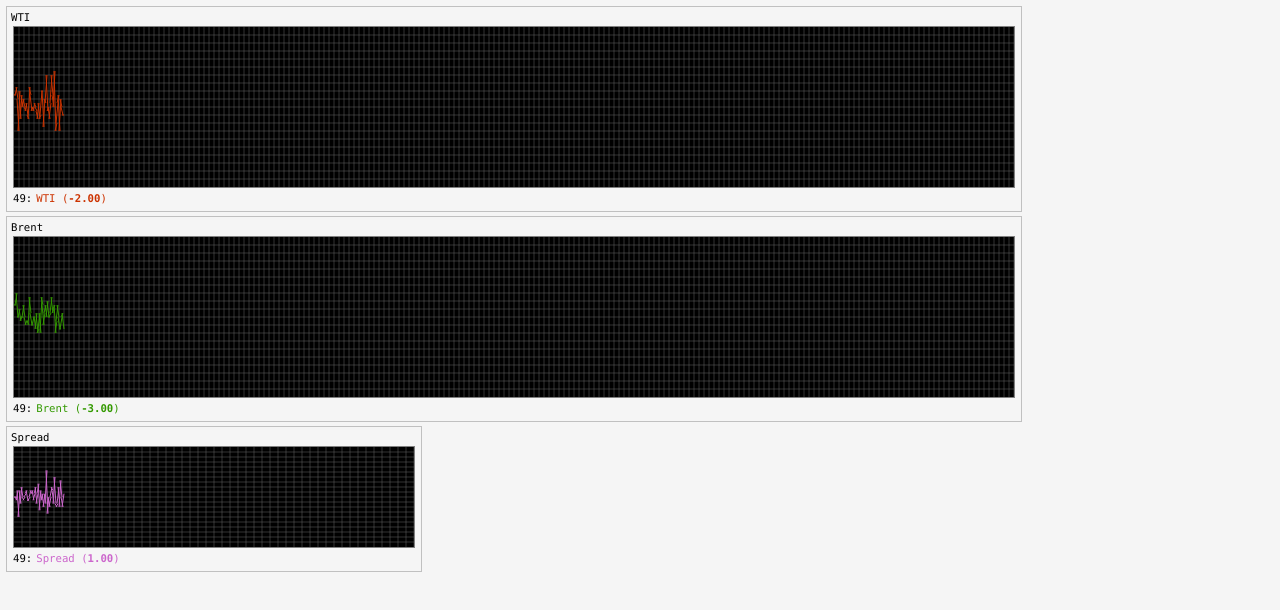
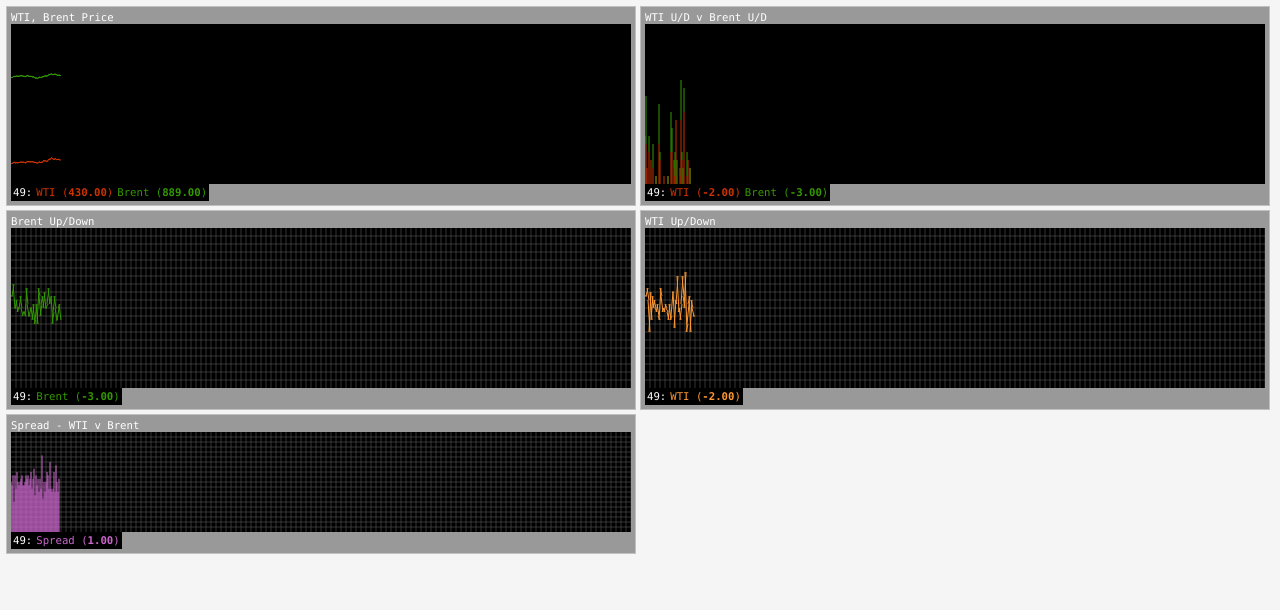
Before and after one commit to billywhizz/chartX, a plain HTML site: page demo.html in a window 1280 px wide. Drawn offline with Linux system fonts and the light colour scheme.

Commit message:
added charts to demo

```diff
--- a/demo.html
+++ b/demo.html
@@ -5,45 +5,73 @@
 <script type="text/javascript" src="js/chartx.js"></script>
 <script type="text/javascript" src="js/prices.js"></script>
 <script type="text/javascript">
+var panelwidth = (window.innerWidth / 2) - 20;
 function onLoad() {
-	var c1 = new ChartX("test1", {
-		"width": 1000,
+	var c6 = new ChartX("PRICE/WTI/BRN", {
+		"width": panelwidth,
 		"height": 160,
 		"bufferfactor": 3,
-		"title": "WTI",
+		"title": "WTI, Brent Price",
+		"legend": true,
+		"container": "charts",
+		"bgcolor": "black",
+		"linewidth": 1,
+		"series": [
+			{
+				"name": "WTI",
+				"color": "#cc3300",
+				"type": "line",
+				"yscale": 870,
+				"cross": -300
+			},
+			{
+				"name": "Brent",
+				"color": "#339900",
+				"type": "line",
+				"yscale": 870,
+				"cross": -300
+			}
+		]
+	});
+	var c1 = new ChartX("UDV/WTI/BRN", {
+		"width": panelwidth,
+		"height": 160,
+		"bufferfactor": 3,
+		"title": "WTI U/D v Brent U/D",
+		"legend": true,
+		"container": "charts",
+		"bgcolor": "black",
+		"linewidth": 1,
+		"series": [
+			{
+				"name": "WTI",
+				"color": "#cc3300",
+				"type": "stack",
+				"yscale": 20,
+				"cross": 0
+			},
+			{
+				"name": "Brent",
+				"color": "#339900",
+				"type": "stack",
+				"yscale": 20,
+				"cross": 0
+			}
+		]
+	});
+	var c2 = new ChartX("UD/BRN", {
+		"width": panelwidth,
+		"height": 160,
+		"bufferfactor": 3,
+		"title": "Brent Up/Down",
 		"legend": true,
 		"container": "charts",
 		"bgcolor": "black",
 		"linewidth": 1,
 		"grid": {
 			"color": "#666666",
-			"hsegments": 200,
-			"vsegments": 20,
-			"linewidth": .5
-		},
-		"series": [
-			{
-				"name": "WTI",
-				"color": "#cc3300",
-				"type": "line",
-				"yscale": 40,
-				"cross": 20
-			}
-		]
-	});
-	var c2 = new ChartX("test2", {
-		"width": 1000,
-		"height": 160,
-		"bufferfactor": 3,
-		"title": "Brent",
-		"legend": true,
-		"container": "charts",
-		"bgcolor": "black",
-		"linewidth": 1,
-		"grid": {
-			"color": "#666666",
-			"hsegments": 200,
-			"vsegments": 20,
+			"hsegments": panelwidth/5,
+			"vsegments": 100/5,
 			"linewidth": .5
 		},
 		"series": [
@@ -56,26 +84,51 @@ function onLoad() {
 			}
 		]
 	});
-	var c3 = new ChartX("test3", {
-		"width": 400,
-		"height": 100,
+	var c3 = new ChartX("UD/WTI", {
+		"width": panelwidth,
+		"height": 160,
 		"bufferfactor": 3,
-		"title": "Spread",
+		"title": "WTI Up/Down",
 		"legend": true,
 		"container": "charts",
 		"bgcolor": "black",
 		"linewidth": 1,
 		"grid": {
 			"color": "#666666",
-			"hsegments": 50,
-			"vsegments": 20,
+			"hsegments": panelwidth/5,
+			"vsegments": 100/5,
+			"linewidth": .5
+		},
+		"series": [
+			{
+				"name": "WTI",
+				"color": "#ff9933",
+				"type": "line",
+				"yscale": 40,
+				"cross": 20
+			}
+		]
+	});
+	var c4 = new ChartX("SPREAD", {
+		"width": panelwidth,
+		"height": 100,
+		"bufferfactor": 3,
+		"title": "Spread - WTI v Brent",
+		"legend": true,
+		"container": "charts",
+		"bgcolor": "black",
+		"linewidth": 1,
+		"grid": {
+			"color": "#666666",
+			"hsegments": panelwidth/5,
+			"vsegments": 100/5,
 			"linewidth": .5
 		},
 		"series": [
 			{
 				"name": "Spread",
 				"color": "#cc66cc",
-				"type": "line",
+				"type": "stack",
 				"yscale": 30,
 				"cross": 15
 			}
@@ -86,21 +139,30 @@ function onLoad() {
 	var lastspread = 0;
 	setInterval(function() {
 		var price = prices[idx++];
+		var spread = ((price[2]*100) - (price[3]*100));
 		if(prev) {
 			var wti = ((price[2] * 100) - (prev[2] * 100));
 			var brent = ((price[3] * 100) - (prev[3] * 100));
 			c1.draw({
-				WTI: wti
+				WTI: wti,
+				Brent: brent
 			});
 			c2.draw({
 				Brent: brent
 			});
 			c3.draw({
-				Spread: Math.abs(((price[2]*100) - (price[3]*100))) - lastspread,
+				WTI: wti
+			});
+			c4.draw({
+				Spread: spread - lastspread,
+			});
+			c6.draw({
+				WTI: (price[2] * 100) - 11000,
+				Brent: (price[3] * 100) - 8000
 			});
 		}
 		prev = price;
-		lastspread = Math.abs((price[2] * 100) - (price[3] * 100));
+		lastspread = spread;
 		if(idx == prices.length) idx = 0;
 	}, 100);
 /*
@@ -128,17 +190,30 @@ body {
   padding: 4px;
 }
 
-div.chartc {
+div.cx-chart {
 	padding: 4px;
 	border: 1px solid silver;
 	margin: 2px;
 	float: left;
+	background-color: #999999;
+	color: white;
 }
 
-canvas.chart {
-	border: 1px solid gray;
-	margin: 2px;
+span.cx-legend-label {
+	background-color: black;
 }
+
+span.cx-legend-indicator {
+	background-color: black;
+}
+
+canvas.cx-canvas {
+}
+
+div.cx-legend {
+	background-color: black;
+}
+
 </style>
 </head>
 <body onload="onLoad()">
--- a/js/chartx.js
+++ b/js/chartx.js
@@ -1,5 +1,32 @@
 function ChartX(canvasid, options) {
 	var pos = 0;
+	var divc;
+	var canvas;
+	var context;
+	var pg;
+	var pgcontext;
+	var prev;
+	var count = 0;
+
+	this.table = null;
+
+	this.clear = function() {
+		clearrect(context, 0, 0, options.width, options.height, options.bgcolor);
+		clearrect(pgcontext, 0, 0, options.width * options.bufferfactor, options.height, options.bgcolor);
+		pos = 0;
+		prev = null;
+		count = 0;
+	}
+
+	this.toggleLegend = function() {
+		if(options.legend) {
+			this.table.setAttribute("display", "block");
+		}
+		else {
+			this.table.setAttribute("display", "none");
+		}
+		options.legend = !options.legend;
+	}
 
 	function clearrect(context, left, top, width, height, color) {
 		var oldFill = context.fillStyle;
@@ -24,47 +51,7 @@ function ChartX(canvasid, options) {
 		context.closePath();
 	}
 
-	var divc = document.getElementById(canvasid + "div");
-	if(!divc) {
-		divc = document.createElement("div");
-		divc.setAttribute("class", "chartc");
-		divc.setAttribute("id", canvasid + "div");
-		var container = document.getElementById(options.container);
-		container.appendChild(divc);
-		//$(options.container).append(divc);
-		divc.setAttribute("display", "block");
-	}
-	if(options.title) divc.innerHTML = "<span>" + options.title + "</span><br />";
-	if(options.onclick) {
-		divc.onclick = options.onclick;
-	}
-	divc = document.getElementById(canvasid + "div");
-	//divc = $("#" + canvasid + "div");
-	var canvas = document.getElementById(canvasid);
-	if(!canvas) {
-		canvas = document.createElement("canvas");
-		canvas.setAttribute("class", "chart");
-		canvas.setAttribute("id", canvasid);
-		divc.appendChild(canvas);
-		canvas.setAttribute("display", "block");
-		canvas.setAttribute("visibility", "visible");
-	}
-	canvas.setAttribute("width", options.width);
-	canvas.setAttribute("height", options.height);
-
-	var context = canvas.getContext("2d");
-
-	context.lineWidth = options.linewidth || 1;
-	this.showtable = options.showtable;
-	clearrect(context, 0, 0, options.width, options.height, options.bgcolor);
-
-	var pg = document.createElement("canvas");
-	pg.setAttribute("width", options.width * options.bufferfactor);
-	pg.setAttribute("height", options.height);
-	var pgcontext = pg.getContext("2d");
-	pgcontext.lineWidth = options.linewidth || 1;
-	clearrect(pgcontext, 0, 0, options.width * options.bufferfactor, options.height, options.bgcolor);
-	if(options.grid) {
+	function drawGrid() {
 		pgcontext.lineWidth = options.grid.linewidth || 1;
         pgcontext.strokeStyle = options.grid.color;
 		for(i=(options.width/options.grid.hsegments); i<options.width * options.bufferfactor; i += (options.width/options.grid.hsegments)) {
@@ -75,28 +62,55 @@ function ChartX(canvasid, options) {
 		}
 		pgcontext.lineWidth = options.linewidth || 1;
 	}
-	var prev = null;
-	var count = 0;
+
+	divc = document.getElementById(canvasid + "div");
+	if(!divc) {
+		divc = document.createElement("div");
+		divc.setAttribute("class", "cx-chart");
+		divc.setAttribute("id", canvasid + "div");
+		var container = document.getElementById(options.container);
+		container.appendChild(divc);
+		divc.setAttribute("display", "block");
+	}
+	if(options.title) divc.innerHTML = "<span>" + options.title + "</span><br />";
+	if(options.onclick) {
+		divc.onclick = options.onclick;
+	}
+	divc = document.getElementById(canvasid + "div");
+	canvas = document.getElementById(canvasid);
+	if(!canvas) {
+		canvas = document.createElement("canvas");
+		canvas.setAttribute("class", "cx-canvas");
+		canvas.setAttribute("id", canvasid);
+		divc.appendChild(canvas);
+		canvas.setAttribute("display", "block");
+		canvas.setAttribute("visibility", "visible");
+	}
+	canvas.setAttribute("width", options.width);
+	canvas.setAttribute("height", options.height);
+	context = canvas.getContext("2d");
+	context.lineWidth = options.linewidth || 1;
+	clearrect(context, 0, 0, options.width, options.height, options.bgcolor);
+	pg = document.createElement("canvas");
+	pg.setAttribute("width", options.width * options.bufferfactor);
+	pg.setAttribute("height", options.height);
+	pgcontext = pg.getContext("2d");
+	pgcontext.lineWidth = options.linewidth || 1;
+	clearrect(pgcontext, 0, 0, options.width * options.bufferfactor, options.height, options.bgcolor);
+	if(options.grid) drawGrid();
+	prev = null;
+	count = 0;
 	this.draw = function(stat) {
 		count++;
 		var lbuff = [];
-		lbuff.push("<span style=\"display: block; float: left; padding: 2px;\">" + count + ": </span>");
+		lbuff.push("<span class=\"cx-legend-label\" style=\"display: block; float: left; padding: 2px;\">" + count + ": </span>");
 		if(pos > ((options.width * options.bufferfactor) - 1)) {
 			clearrect(pgcontext, 0, 0, options.width * options.bufferfactor, options.height, options.bgcolor);
-			if(options.grid) {
-				pgcontext.lineWidth = options.grid.linewidth || 1;
-		        pgcontext.strokeStyle = options.grid.color;
-				for(i=(options.width/options.grid.hsegments); i<options.width * options.bufferfactor; i += (options.width/options.grid.hsegments)) {
-					line(pgcontext, i, options.height, i, 0);
-				}
-				for(i=(options.height/options.grid.vsegments); i<options.height; i += (options.height/options.grid.vsegments)) {
-					line(pgcontext, 0, i, options.width * options.bufferfactor, i);
-				}
-			}
+			if(options.grid) drawGrid();
 			pgcontext.drawImage(canvas, 0, 0, options.width, options.height);
 			pos = options.width;
 		}
-		y1 = options.height;
+		var y1 = options.height;
 		options.series.forEach(function(item) {
 			pgcontext.lineWidth = options.linewidth || 1;
         	pgcontext.strokeStyle = item.color;
@@ -134,15 +148,17 @@ function ChartX(canvasid, options) {
 				this.table = document.createElement("div");
 				divc.appendChild(this.table);
 			}
-			this.table.setAttribute("class", "infoon");
+			this.table.setAttribute("display", "block");
+			this.table.setAttribute("class", "cx-legend");
+			this.table.setAttribute("width", options.width);
 			options.series.forEach(function(s) {
-				lbuff.push("<span style=\"display: block; padding: 2px; float: left; text-align: right; color: " + s.color + "; color: " + s.txcolor + ";\">" + s.name + " (<strong>" + stat[s.name].toFixed(2) + "</strong>)</span>");
+				lbuff.push("<span class=\"cx-legend-indicator\" style=\"display: block; padding: 2px; float: left; text-align: right; color: " + s.color + "; color: " + s.txcolor + ";\">" + s.name + " (<strong>" + stat[s.name].toFixed(2) + "</strong>)</span>");
 			});
 			this.table.innerHTML = lbuff.join("");
 		}
 		else {
 			if(this.table) {
-				this.table.setAttribute("class", "infooff");
+				this.table.setAttribute("display", "none");
 			}
 		}
 		pos++;
```
Also changed, not shown: demo-min.html (deleted, +0 -147 lines).
